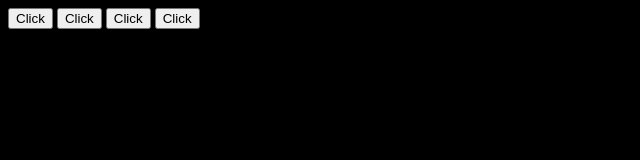
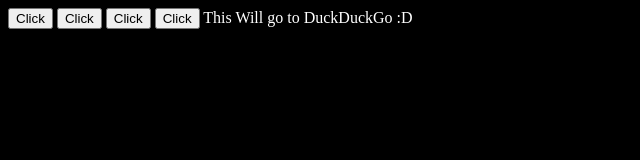
Before and after one commit to rodrigofigueroa/30jsch, a plain HTML site: page namescape/index.html in a window 1280 px wide. Shown: the whole page, without its empty margins (0-640 px from the left). Drawn offline with Linux system fonts and the light colour scheme.

Commit message:
fbject  method chaining and private fmethods chaining

```diff
--- a/namescape/app.js
+++ b/namescape/app.js
@@ -38,6 +38,35 @@
   },
   eventCross:{
     addEventListener
+  },
+  dom: {
+    createDom: function( strinElement ){
+      this.element = document.createElement( strinElement )
+      this.addAttr =  function( attr, value ){
+        this.element.setAttribute( attr, value )
+        return this
+      }
+      this.addText = function( text ){
+        this.element.textContent = text
+        return this
+      }
+    }
+  },
+  domPrivate: {
+    createDom: function( strinElement ){
+      const element = document.createElement( strinElement )
+      const addAttr = function( attr, value ){
+        element.setAttribute( attr, value )
+        return this
+      }
+      const addText = function( text ){
+        element.textContent = text
+        return this
+      }
+      return {
+        addAttr, addText, element
+      }
+    }
   },
   domCheck: (function(){
     function _private (){
@@ -86,3 +115,12 @@
 window.allStyles = MYAPP.checkStyles( document.querySelector( 'button' ) )
 window.domCheck = MYAPP.domCheck
 window.MY_MODULE = MY_MODULE
+setTimeout( () => {
+  document.body.insertBefore(
+    MYAPP.domPrivate
+      .createDom( 'a' )
+      .addAttr(`href`, 'https://www.duckduckgo.com')
+      .addText( 'This Will go to DuckDuckGo :D' ).element,
+    document.body.lastElementChild
+  )
+}, 2000)
--- a/namescape/index.html
+++ b/namescape/index.html
@@ -8,6 +8,15 @@
   <style>
     body{
       background: #000;
+      color: #fff;
+    }
+    a{
+      text-decoration: none;
+      color: #fff;
+    }
+    a:hover{
+      background: #fff;
+      color: #000;
     }
   </style>
 </head>
```
